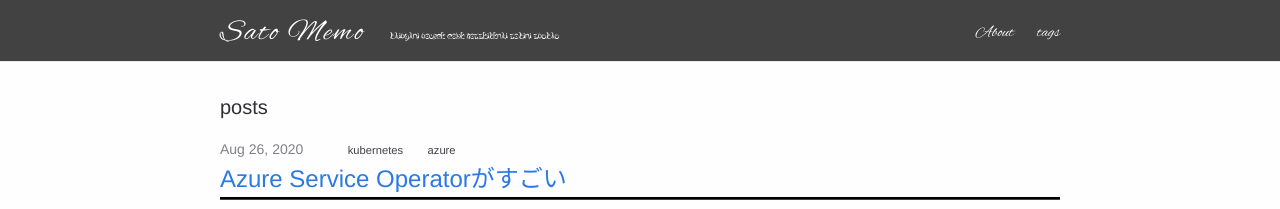
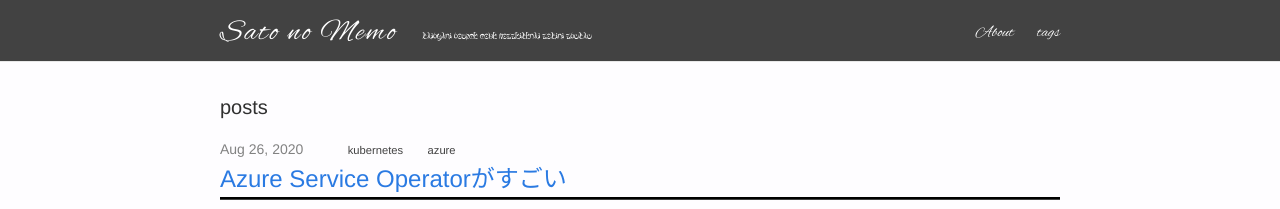
Before and after one commit to sato-s/sato-s.github.io, a Jekyll site: the page built from index.html, in a window 1280 px wide. Shown: the top 209 px of the page. Built offline with Jekyll 4.4.1, drawn with Linux system fonts in a browser that asks for light colours; nearby versions of some CDN libraries; the list of posts is cut into pages by our own code.

Commit message:
Changed title

```diff
--- a/_includes/header.html
+++ b/_includes/header.html
@@ -2,7 +2,7 @@
 
   <div class="wrapper">
 
-      <a class="site-title" href="{{ site.baseurl }}/">Sato Memo</a>
+      <a class="site-title" href="{{ site.baseurl }}/">Sato no Memo</a>
       <span class="site-title-sub">kaisyani source code motteikenai tokini tsukau</span>
 
     <nav class="site-nav">
```
